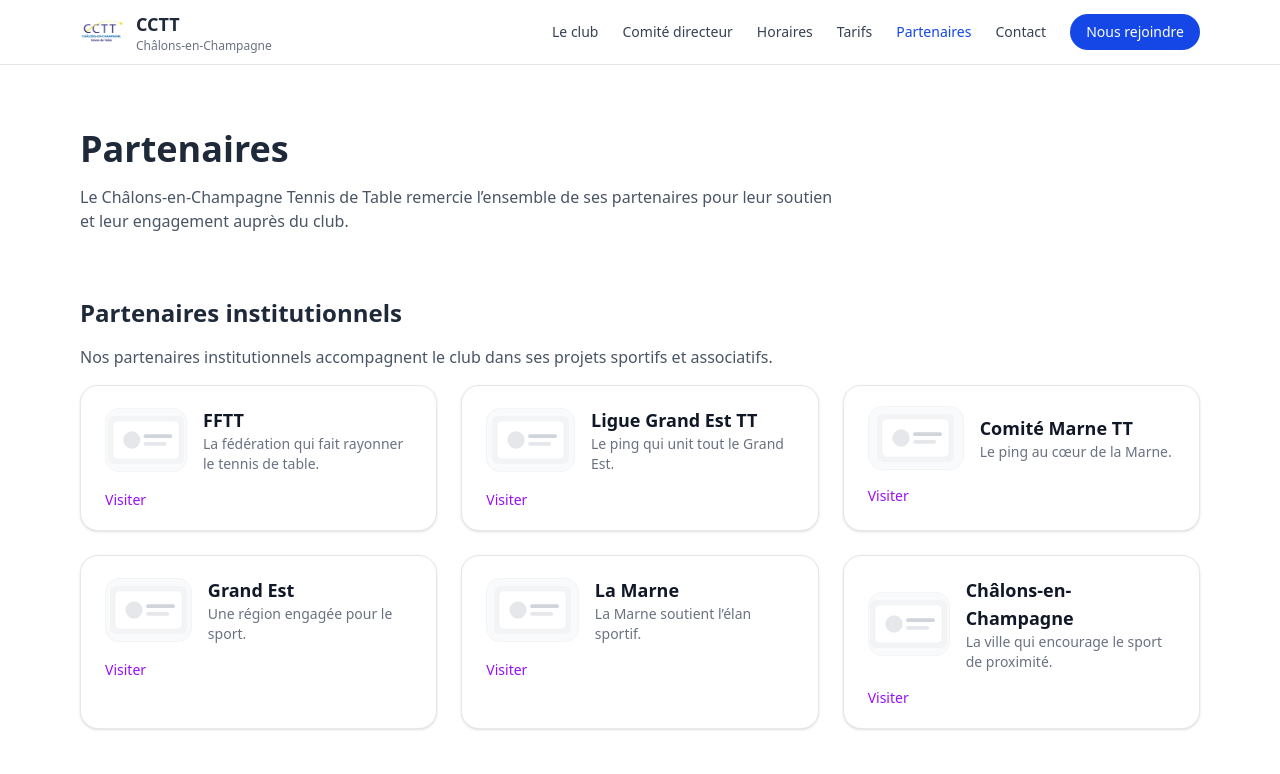
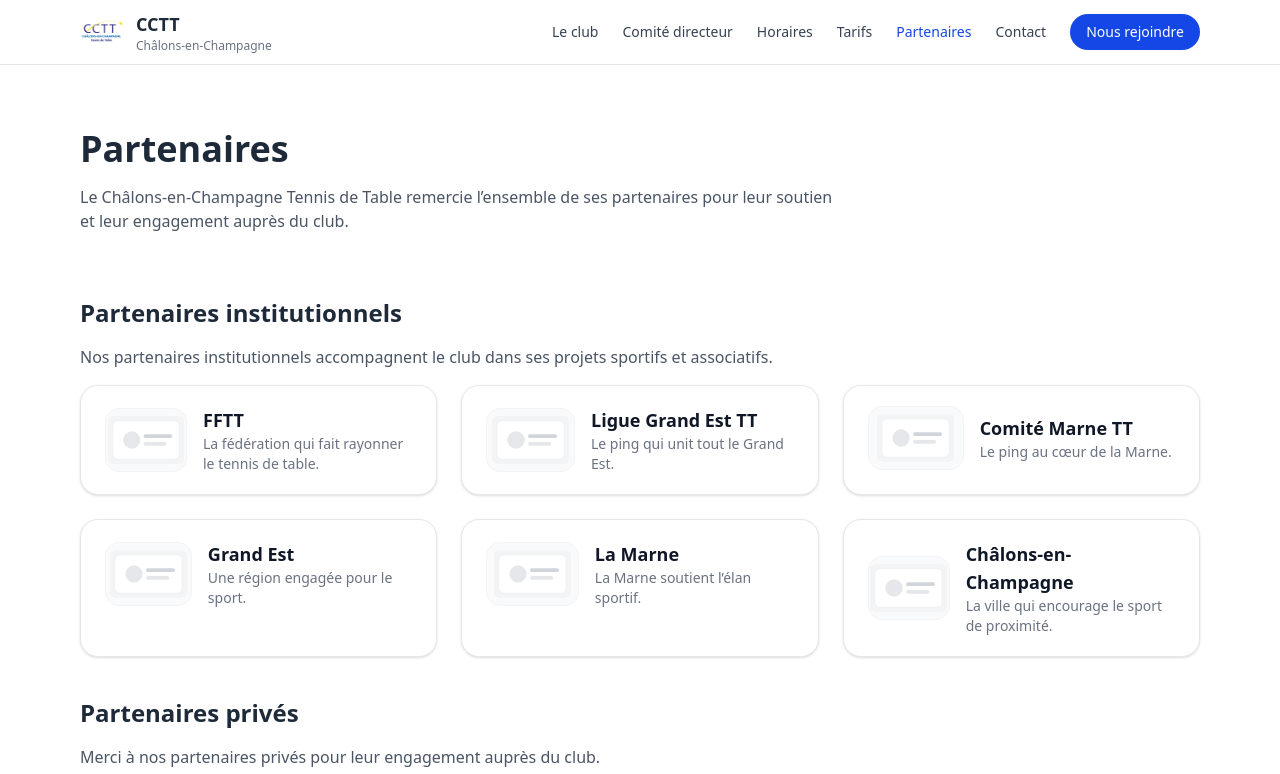
Before and after one commit to jesared/club-cctt, a Next.js app: page /partenaires in a window 1280 px wide. Shown: the top 774 px of the page. Built offline with nearby package versions, Linux system fonts and the light colour scheme.

Commit message:
Remove visiter label from partenaires cards

```diff
--- a/app/partenaires/page.tsx
+++ b/app/partenaires/page.tsx
@@ -131,9 +131,6 @@ export default function PartenairesPage() {
                     <p className="text-sm text-gray-500">{partenaire.slogan}</p>
                   </div>
                 </div>
-                <span className="text-sm font-medium text-purple-600 group-hover:text-purple-700">
-                  Visiter
-                </span>
               </a>
             ))}
           </div>
```
